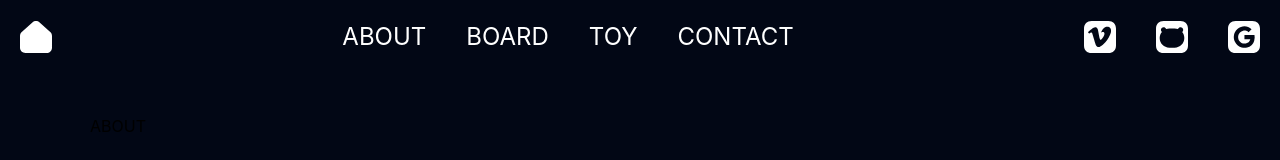
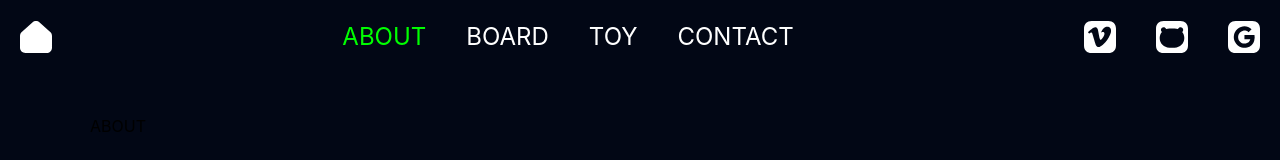
Before and after one commit to SeongYoonMin/toyblog, a Nuxt app: page /about in a window 1280 px wide. Shown: the top 160 px of the page. Built offline with nearby package versions, Linux system fonts and the light colour scheme; a web font is replaced by a local one.

Commit message:
Fix: header design

```diff
--- a/components/LayoutHeader.vue
+++ b/components/LayoutHeader.vue
@@ -1,4 +1,6 @@
 <script setup lang="ts">
+const route = useRoute();
+const nowPath = ref<string>(route.path);
 const links = ref<{ to: string; title: string }[]>([
   {
     to: "/about",
@@ -34,6 +36,10 @@ const blanks = ref<{ to: string; src: string; title: string }[]>([
     title: "GOOGLE",
   },
 ]);
+watch(()=>route.path, (path) => {
+  nowPath.value = path;
+  console.log(nowPath.value);
+});
 </script>
 
 <template>
@@ -51,6 +57,7 @@ const blanks = ref<{ to: string; src: string; title: string }[]>([
         v-for="(items, index) in links"
         :key="index + 'links'"
         class="link"
+        :class="{selected: nowPath === items.to}"
         :to="items.to"
         >{{ items.title }}</NuxtLink
       >
@@ -72,6 +79,10 @@ const blanks = ref<{ to: string; src: string; title: string }[]>([
 <style lang="scss" scoped>
 .link {
   @apply text-white text-2xl px-5 duration-300;
+  &.selected {
+    color: #00ff00;
+  };
+
   &:hover {
     color: #00ff00;
     text-shadow: 1px 4px 5px rgba(0, 255, 0, 0.5);
```
